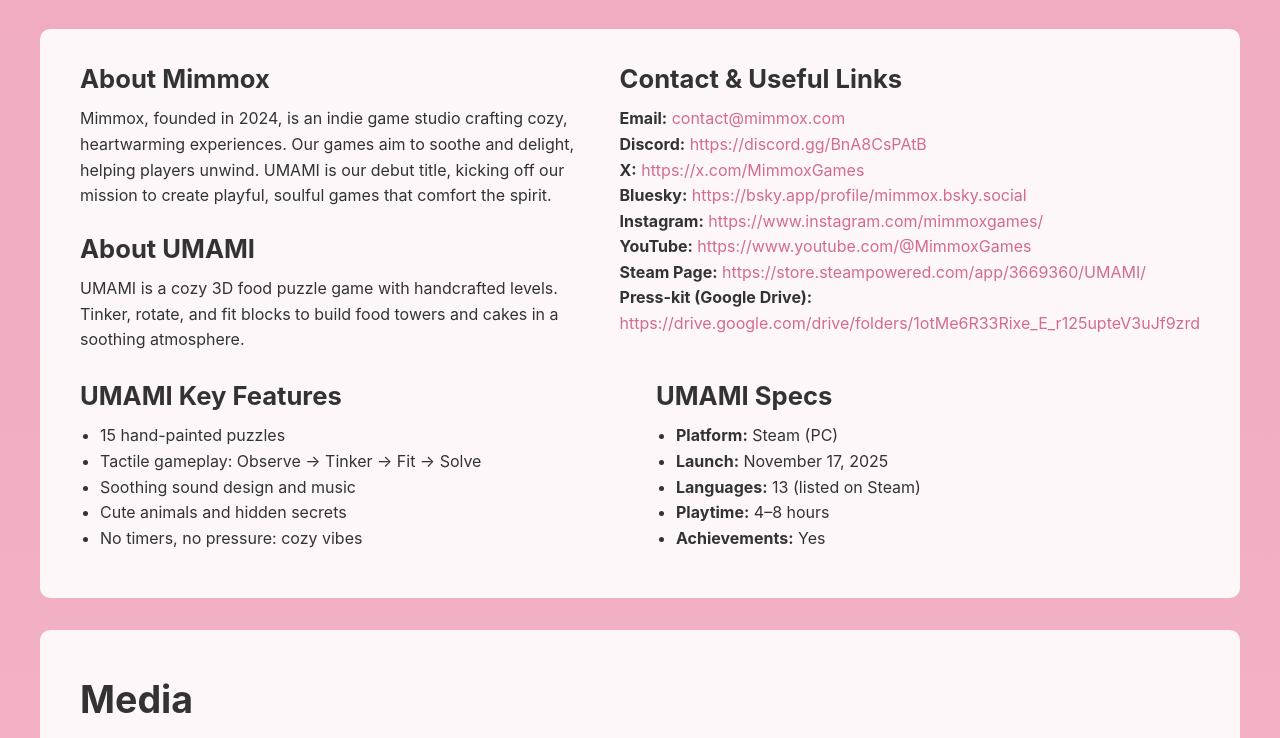
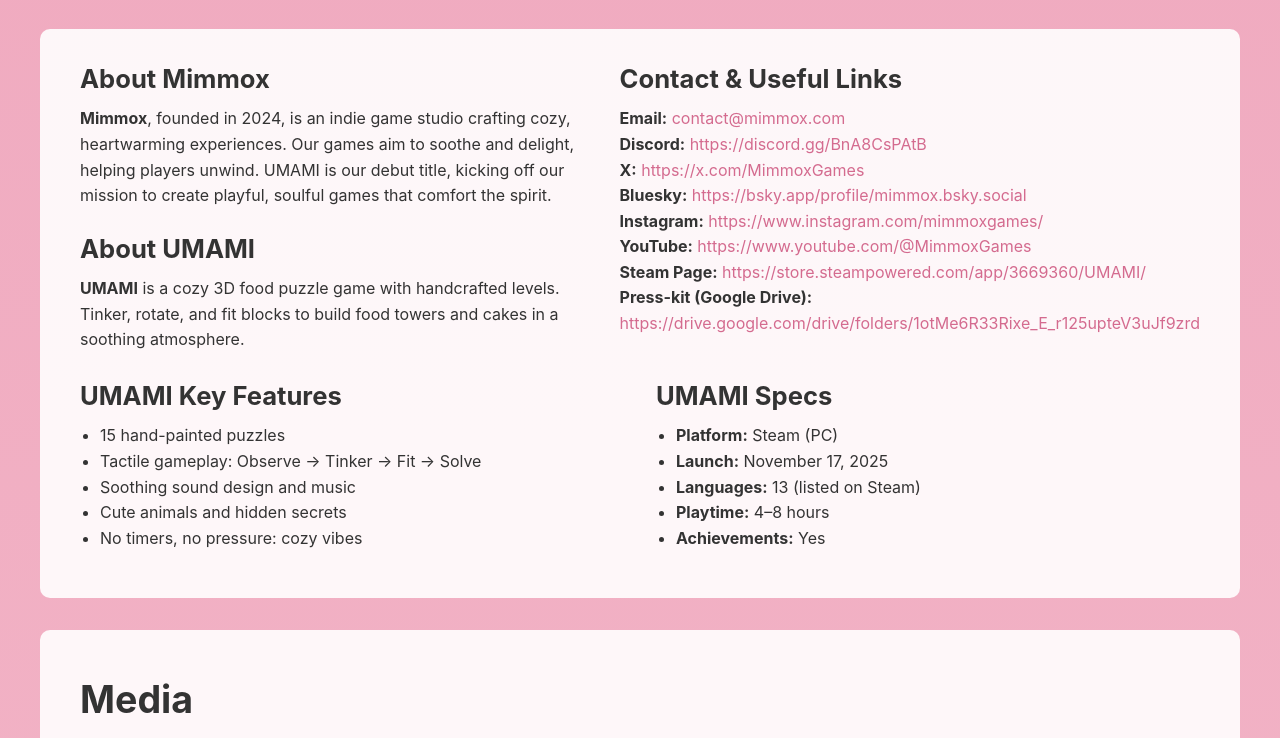
Before and after one commit to krimea34/mw, a plain HTML site: page presskit.html in a window 1280 px wide. Shown: the part 58-796 px from the top of the page. Drawn offline with Linux system fonts and the light colour scheme.

Commit message:
Presskit Tweak

```diff
--- a/presskit.html
+++ b/presskit.html
@@ -198,13 +198,13 @@
           <section id="studio-info">
             <h2>About Mimmox</h2>
             <p>
-              Mimmox, founded in 2024, is an indie game studio crafting cozy, heartwarming experiences. Our games aim to soothe and delight, helping players unwind. UMAMI is our debut title, kicking off our mission to create playful, soulful games that comfort the spirit.
+              <b>Mimmox</b>, founded in 2024, is an indie game studio crafting cozy, heartwarming experiences. Our games aim to soothe and delight, helping players unwind. UMAMI is our debut title, kicking off our mission to create playful, soulful games that comfort the spirit.
             </p>
           </section>
 
           <section id="game-info">
             <h2>About UMAMI</h2>
-            <p>UMAMI is a cozy 3D food puzzle game with handcrafted levels. Tinker, rotate, and fit blocks to build food towers and cakes in a soothing atmosphere.</p>
+            <p><b>UMAMI</b> is a cozy 3D food puzzle game with handcrafted levels. Tinker, rotate, and fit blocks to build food towers and cakes in a soothing atmosphere.</p>
           </section>
         </div>
 
```
